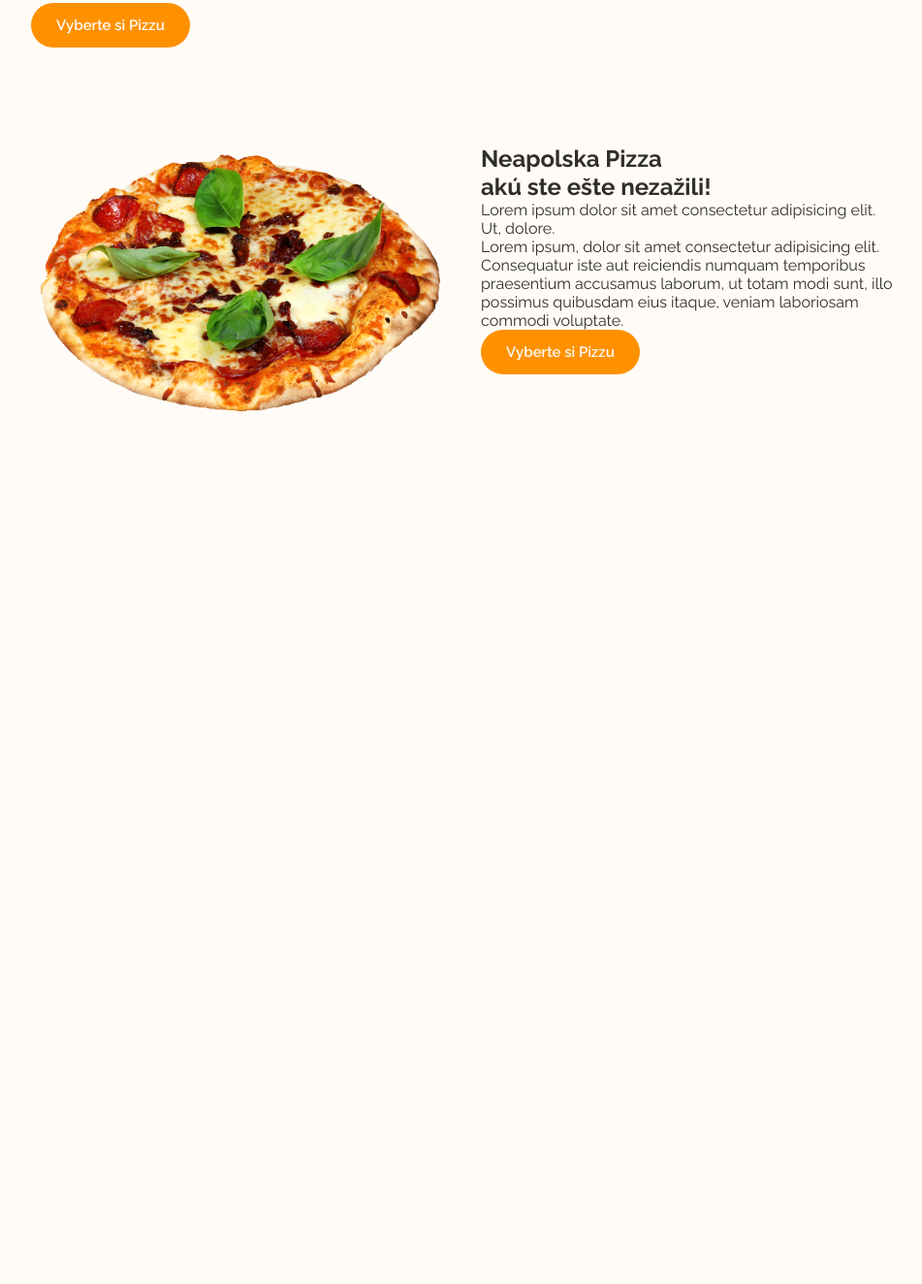
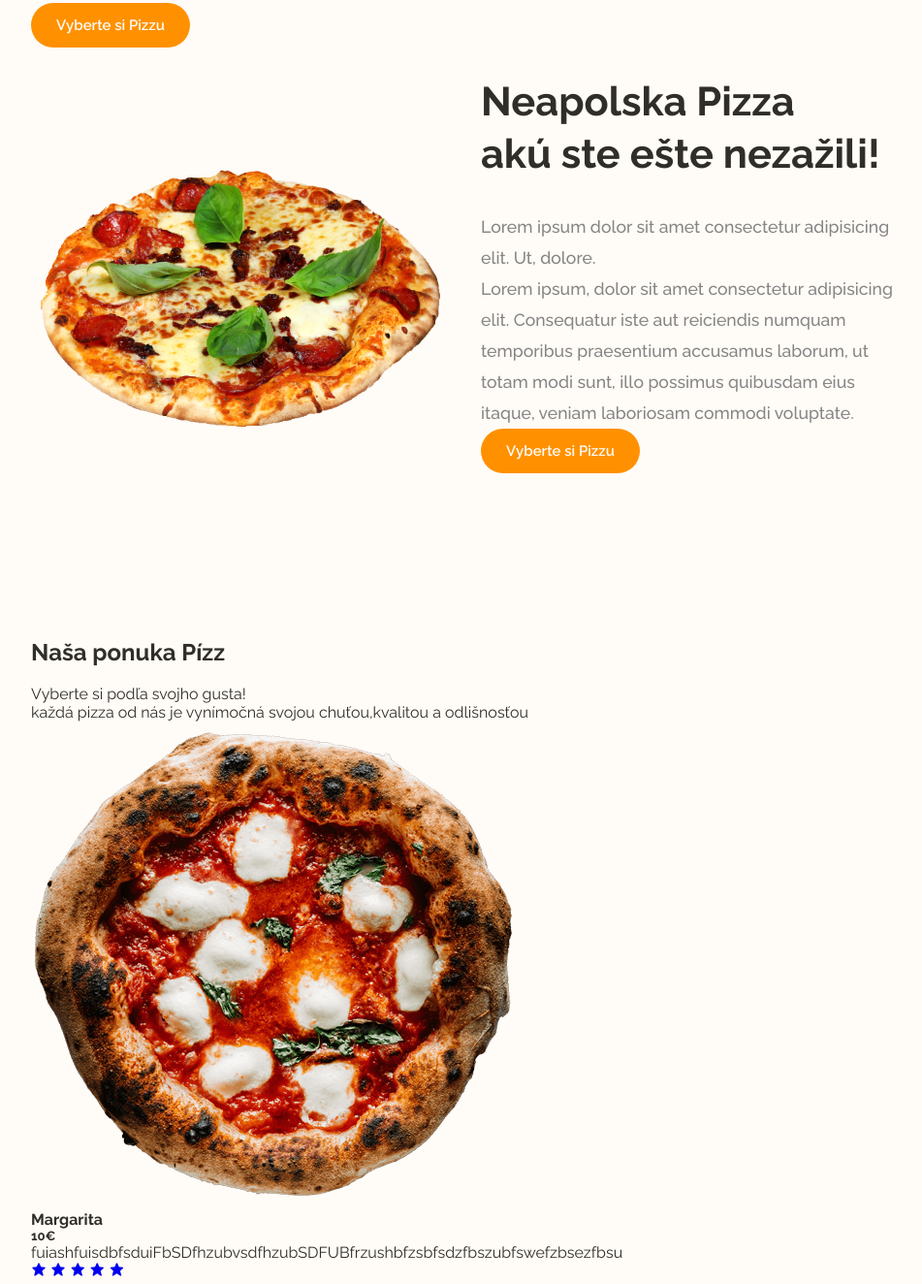
Before and after one commit to Openlab-2-2023/Pizzeria-Juraj, a plain HTML site: page docs/index.html in a window 1280 px wide. Shown: the part 716-2040 px from the top of the page at 97% size, without its empty margins (160-1111 px from the left). Before the commit the page ends 1252 px from the top, so only its background shows below. Drawn offline with nearby package versions, Linux system fonts and the light colour scheme.

Commit message:
upravene

```diff
--- a/docs/index.html
+++ b/docs/index.html
@@ -18,16 +18,16 @@
     />
   </head>
   <body>
-    <header>
-      <a href="#" class="logo"
-        ><img
-          style="height: 150px"
+    <header class="">
+      <a href="#" class="logo">
+        <img
+          style="height: 100px"
           src="obrazky/6BJ3q0-LogoMakr.png"
           alt="logo"
       /></a>
       <ul class="navbar">
         <li><a href="#home">Domov</a></li>
-        <li><a href="#onás">O nás</a></li>
+        <li><a href="#about">O nás</a></li>
         <li><a href="#menu">Menu</a></li>
         <li><a href="#kontakt">Kontakt</a></li>
       </ul>
@@ -72,5 +72,33 @@
         <a href="#" class="btn">Vyberte si Pizzu</a>
       </div>
     </section>
+    <section class="menu" id="menu">
+      <div class="main-text">
+        <h2>Naša ponuka Pízz</h2>
+        <br>Vyberte si podľa svojho gusta!<br>každá pizza od nás je vynímočná svojou chuťou,kvalitou a odlišnosťou</br></p>
+      </div>
+      <div class="menu-content">
+      <div class="row">
+        <img src="obrazky/picapica.png" alt="main-product1">
+        <div class="menu-text">
+          <div class="menu-left">
+            <h4>Margarita</h4>
+          </div>
+          <div class="menu-right">
+            <h5>10€</h5>
+          </div>
+        </div>
+        <p>fuiashfuisdbfsduiFbSDfhzubvsdfhzubSDFUBfrzushbfzsbfsdzfbszubfswefzbsezfbsu</p>
+        <div class="star">
+          <a href="#"><i class='bx bxs-star'></i></a>
+          <a href="#"><i class='bx bxs-star'></i></a>
+          <a href="#"><i class='bx bxs-star'></i></a>
+          <a href="#"><i class='bx bxs-star'></i></a>
+          <a href="#"><i class='bx bxs-star'></i></a>
+
+        </div>
+      </div>
+      </div>
+    </section>
   </body>
 </html>
--- a/docs/style.css
+++ b/docs/style.css
@@ -33,6 +33,7 @@
         background: transparent;
         padding: 23px 15%;
         transition: all .40s ease;
+        background-color: var(--bg-color);
     }
     .logo{
        font-size: 30px;
@@ -136,3 +137,15 @@ section{
     width: 100%;
 
 }
+.about-text h2{
+    font-size: var(--h2-font);
+    margin-bottom: 2rem;
+    line-height:1.3 ;
+}
+.about-text p{
+font-size: var(--p-font);
+color: var(--second-color);
+font-weight: 500;
+line-height: 32px;
+margin-bottom: 2.3 rem;
+}
```
Also changed, not shown: docs/obrazky/picapica.png (added).
